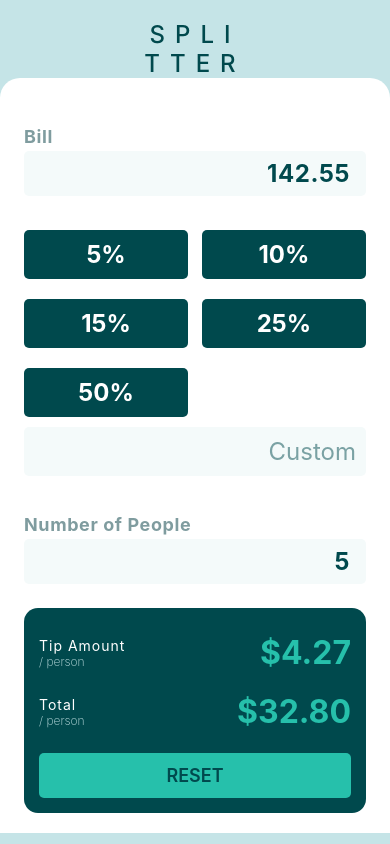
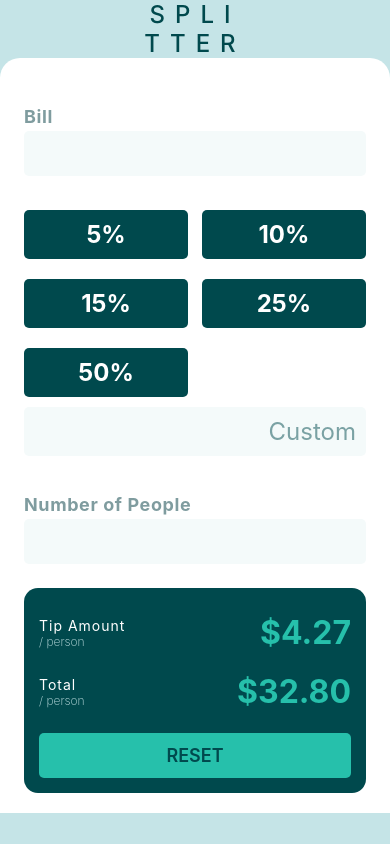
Before and after one commit to dheysonalves/tip-calculator-react-native, a React Native app: screen / in a window 390 px wide. Built offline with nearby package versions, Linux system fonts and the light colour scheme.

Commit message:
feat: adding states to the bill and number of people inputs

```diff
--- a/App.tsx
+++ b/App.tsx
@@ -1,5 +1,6 @@
+import React, { useCallback, useState } from "react";
+import { ScrollView, StyleSheet, Text, View } from "react-native";
 import { StatusBar } from "expo-status-bar";
-import { ScrollView, StyleSheet, Text, View } from "react-native";
 import { InputData } from "./src/components/BaseComponents";
 import PresentationPerPerson from "./src/components/PresentationPerPerson";
 import PriceButtons from "./src/components/SelectTip/PriceButtons";
@@ -20,18 +21,36 @@ export default function App() {
 			value: "50",
 		},
 	];
+	const [billValue, setBillValue] = useState("");
+	const [peopleValue, setPeopleValue] = useState("");
+
+	const handleBillValue = useCallback((value: string) => {
+		setBillValue(value);
+	}, []);
+
+	const handlePeopleValue = useCallback((value: string) => {
+		setPeopleValue(value);
+	}, []);
 
 	return (
 		<ScrollView style={styles.container}>
+			<StatusBar style="auto" />
 			<View style={styles.header}>
 				<Text style={styles.headerText}>SPLI</Text>
 				<Text style={styles.headerText}>TTER</Text>
 			</View>
 			<View style={styles.content}>
-				<StatusBar style="auto" />
-				<InputData title="Bill" dataValue="142.55" />
+				<InputData
+					title="Bill"
+					dataValue={billValue}
+					onHandleDataValue={handleBillValue}
+				/>
 				<PriceButtons pricesData={DATA} customInputValue="" />
-				<InputData title="Number of People" dataValue="5" />
+				<InputData
+					title="Number of People"
+					dataValue={peopleValue}
+					onHandleDataValue={handlePeopleValue}
+				/>
 				<PresentationPerPerson tipAmount="4.27" totalValue="32.80" />
 			</View>
 		</ScrollView>
@@ -47,9 +66,8 @@ const styles = StyleSheet.create({
 		flex: 1,
 		justifyContent: "center",
 		alignItems: "center",
+		height: 200,
 		backgroundColor: "hsl(185, 41%, 84%)",
-		paddingTop: 20,
-		height: 200,
 	},
 	headerText: {
 		color: "hsl(183, 100%, 15%)",
--- a/src/components/BaseComponents/InputData/index.tsx
+++ b/src/components/BaseComponents/InputData/index.tsx
@@ -1,12 +1,17 @@
 import React from "react";
-import { View, Text, TextInput, StyleSheet } from "react-native";
+import { View, Text, TextInput, StyleSheet, NativeSyntheticEvent, TextInputChangeEventData } from "react-native";
 
 interface InputDataProps {
 	title: string;
 	dataValue: string;
+	onHandleDataValue: (value: string) => void
 }
 
-const InputData = ({ dataValue, title}: InputDataProps) => {
+const InputData = ({ title, dataValue, onHandleDataValue }: InputDataProps) => {
+	const handleDataValue = (value: string) => {
+		onHandleDataValue(value);
+	};
+
 	return (
 		<View style={styles.container}>
 			<Text style={styles.title}>{title}</Text>
@@ -16,6 +21,7 @@ const InputData = ({ dataValue, title}: InputDataProps) => {
 					keyboardType="number-pad"
 					selectionColor="hsl(183, 100%, 15%)"
 					value={dataValue}
+					onChangeText={handleDataValue}
 				/>
 			</View>
 		</View>
@@ -48,7 +54,6 @@ const styles = StyleSheet.create({
 		letterSpacing: 0.6,
 		textAlign: 'right',
 	},
-	selectionColor: {},
 });
 
 export default InputData;
```
